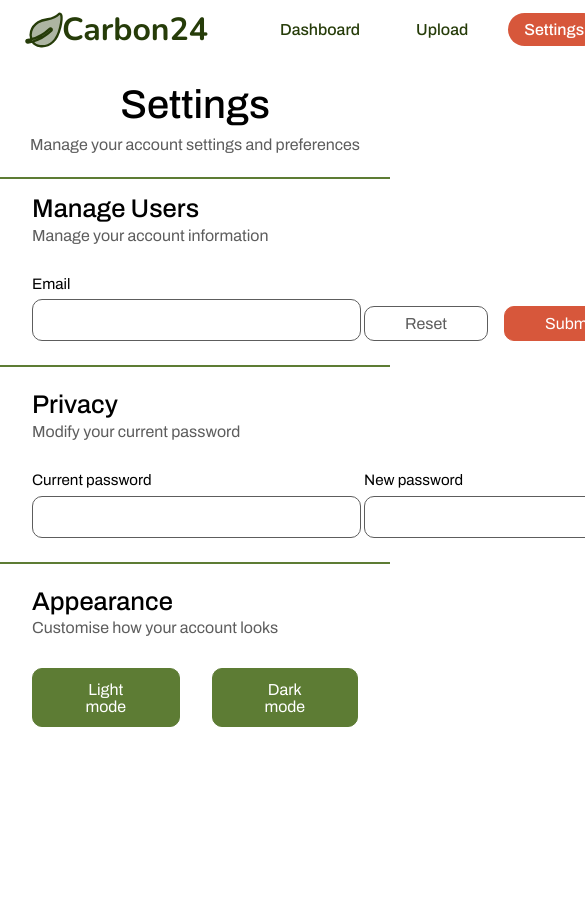
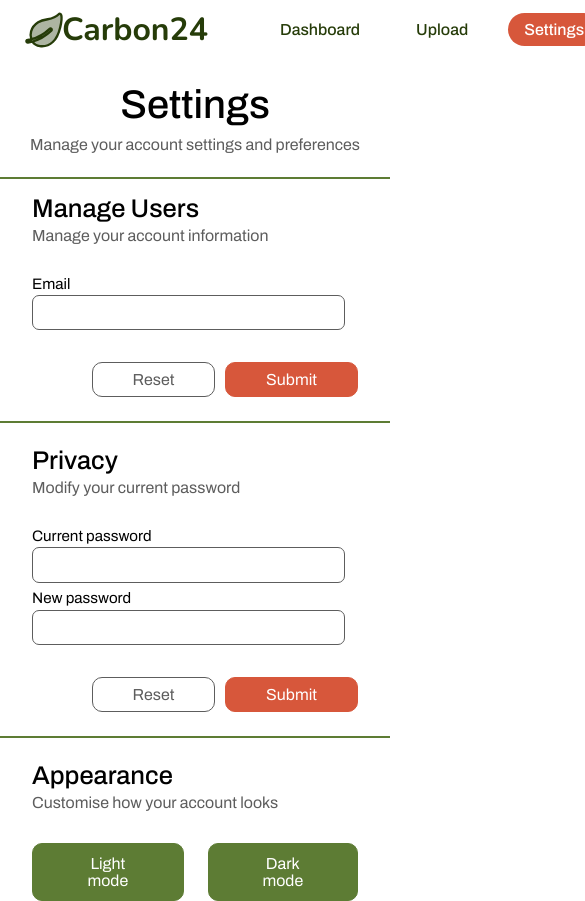
Before and after one commit to user2830581/project, a React (Create React App) app in the folder frontend/: page /settings in a window 390 px wide. Shown: the top 901 px of the page, 585 px wide, since content can reach past the window. Before the commit the page ends 844 px from the top, so only its background shows below. Built offline with nearby package versions, Linux system fonts and the light colour scheme.

Commit message:
Fixed responsiveness on different screen sizes

```diff
--- a/frontend/src/components/SettingsPage.js
+++ b/frontend/src/components/SettingsPage.js
@@ -5,7 +5,7 @@ import "../styles/SettingsPage.css";
  * Represents a users settings component.
  *
  * @component
- * @returns {React.ReactElement} A user settings element.
+ * @returns {React.ReactElement} The SettingsPage component.
  */
 
 const SettingsPage = () => {
@@ -22,10 +22,12 @@ const SettingsPage = () => {
           <h2>Manage Users</h2>
           <p>Manage your account information</p>
           <form className="settings-form-contents">
-            <label className="form-field">
+            <div className="form-field">
+            <label>
               Email
               <input type="text" name="email" aria-label="Email"/>
             </label>
+            </div>
             <div className="settings-buttons">
               <button className="reset-button" type="reset">
                 Reset
@@ -42,13 +44,15 @@ const SettingsPage = () => {
           <h2>Privacy</h2>
           <p>Modify your current password</p>
           <form className="settings-form-contents">
-            <label className="form-field">
+            <div className="form-field">
+            <label>
               Current password
               <input type="password" name="current-password" aria-label="Current password"/>
             </label>
-            <label className="form-field">
+            <label>
               New password <input type="password" name="new-password" aria-label="New password" />
             </label>
+            </div>
             <div className="settings-buttons">
               <button className="reset-button" type="reset">
                 Reset
--- a/frontend/src/styles/SettingsPage.css
+++ b/frontend/src/styles/SettingsPage.css
@@ -1,11 +1,10 @@
-/* Page Styles */
-.settings-page {
+/* Settings Page Styles */
+.settings-page-contents {
+  display: flex;
+  justify-content: center;
+  flex-direction: column;
   width: 100%;
-  margin: 0 auto;
-  display: flex;
-  flex-direction: column;
 }
-
 
 /* hr tag styles */
 .settings-divider {
@@ -16,9 +15,6 @@
 /* Section Styles */
 .settings-section {
   margin: 0 2em;
-  display: flex;
-  flex-direction: column;
-  align-items: flex-start;
 }
 
 .settings-section h2 {
@@ -36,43 +32,46 @@
 /* Form Styles */
 .settings-form-contents {
   display: flex;
-  gap: 2em;
+  gap: 3em;
   justify-content: space-between;
-  width: 100%;
 }
 
 .form-field {
   display: flex;
-  flex-direction: column;
   gap: 0.5em;
   color: #000000;
   font-size: 0.95rem;
-  min-width: 300px;
+  flex: 1;
+}
+
+.form-field label {
+  display: flex;
+  flex-direction: column;
+  flex: 1;
   max-width: 500px;
-  width: 100%;
 }
 
 .form-field input {
-  border-radius: 10px;
+  border-radius: 7px;
+  margin: 0.25em 1em 0em 0em;
   padding: 0 1em;
   border: 1px solid var(--grey);
-  height: 3em;
-  width: 100%;
+  height: 2.5em;
 }
 
 /* Global Button Styles */
 .settings-page button {
-    border-radius: 10px;
-    border: 1px solid;
-    padding: 0.5em 2.5em;
-    font-size: 1rem;
-  }
+  border-radius: 10px;
+  border: 1px solid;
+  padding: 0.5em 2.5em;
+  font-size: 1rem;
+}
 
 /* Specific Button Styles */
 .settings-buttons {
   display: flex;
   align-self: flex-end;
-  gap: 1em;
+  gap: 0.6em;
   margin-top: 1em;
 }
 
@@ -91,12 +90,33 @@
 /* Appearance Button Styles */
 .appearance-buttons {
   display: flex;
-  gap: 2em;
+  gap: 1.5em;
 }
 
 .appearance-buttons button {
   padding: 0.7em 2.5em;
   border-color: var(--green);
   background: var(--green);
-  color: #FFFFFF;
+  color: #ffffff;
 }
+
+/* Section Styles
+.settings-section {
+  margin: 0 5em;
+  display: flex;
+  flex-direction: column;
+  align-items: flex-start;
+}
+
+
+
+/* Media Queries */
+@media (max-width: 481px) {
+  .settings-form-contents {
+    flex-direction: column;
+    gap:1em;
+  }
+  .form-field{
+    flex-direction: column;
+  }
+}
```
